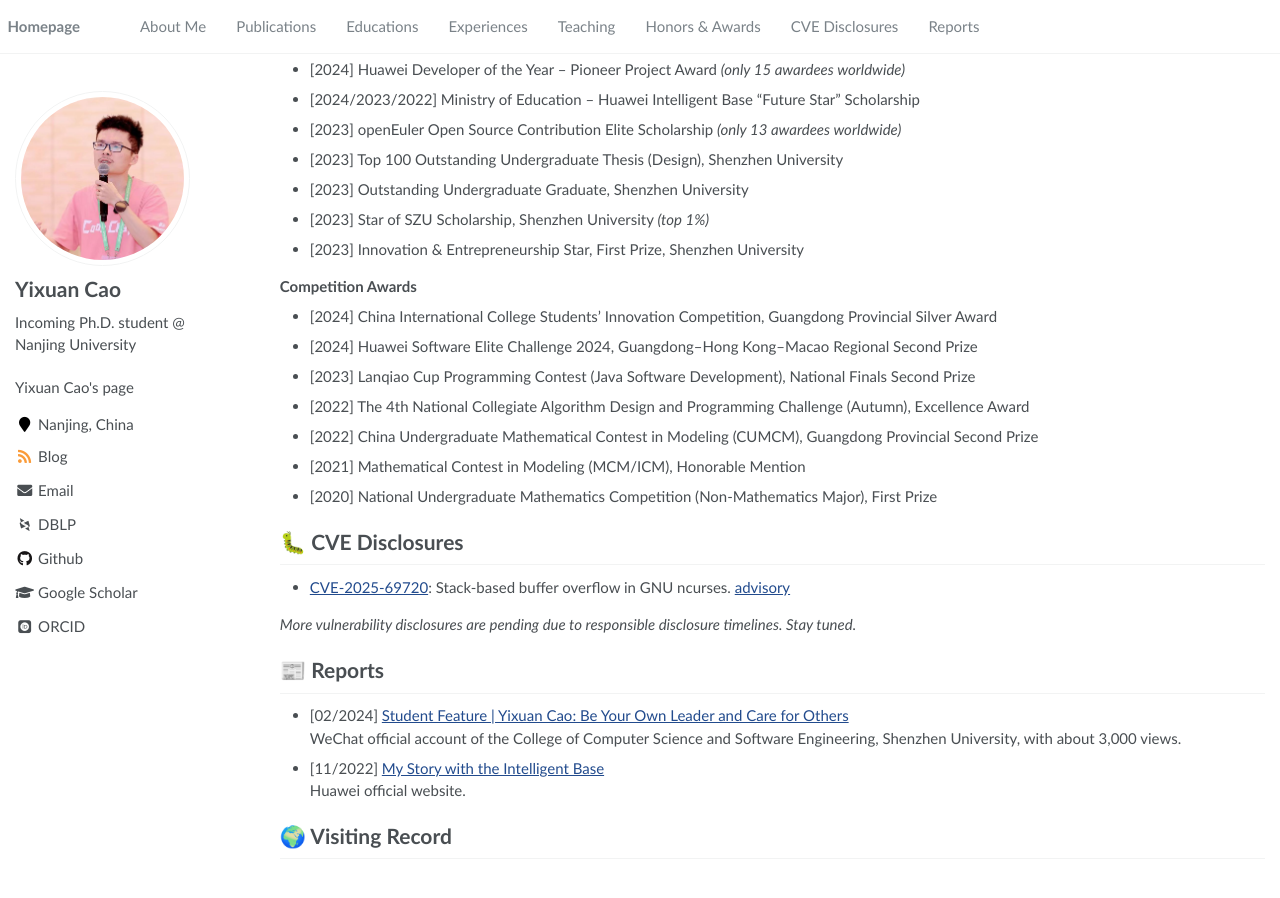
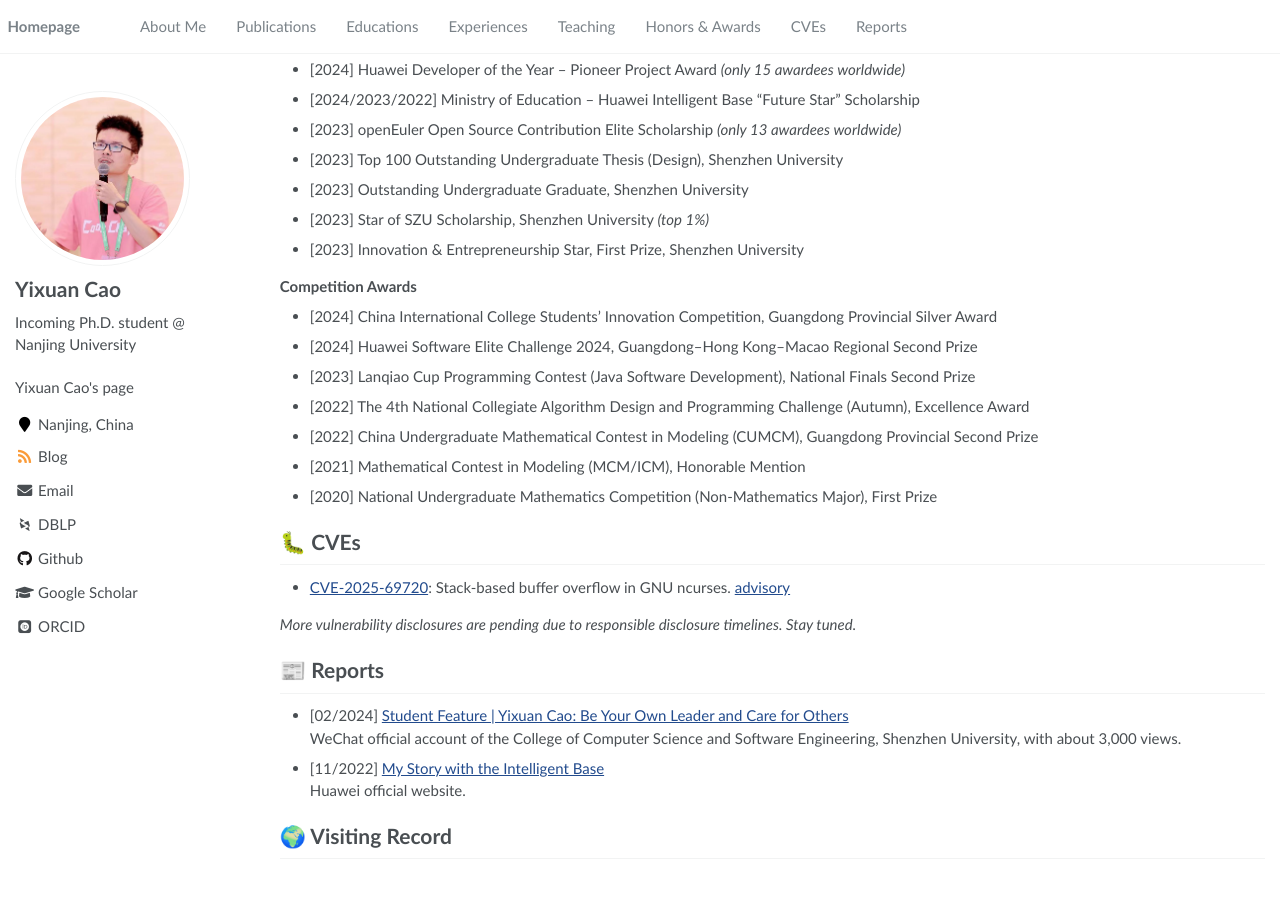
Before and after one commit to Cao-Wuhui/Cao-Wuhui.github.io, a Jekyll site: the page built from _pages/about.md, in a window 1280 px wide and 900 px high, scrolled down 1245 px. Built offline with Jekyll 4.4.1, drawn with Linux system fonts in a browser that asks for light colours; some web fonts are replaced.

Commit message:
Simplify CVE Disclosures to CVEs

```diff
--- a/_data/navigation.yml
+++ b/_data/navigation.yml
@@ -12,7 +12,7 @@ main:
     url: "/#-teaching"
   - title: "Honors & Awards"
     url: "/#-honors--awards"
-  - title: "CVE Disclosures"
-    url: "/#-cve-disclosures"
+  - title: "CVEs"
+    url: "/#-cves"
   - title: "Reports"
     url: "/#-reports"
--- a/_pages/about.md
+++ b/_pages/about.md
@@ -69,7 +69,7 @@ My research interests broadly span systems and software. Recently, I have been e
 - [2021] Mathematical Contest in Modeling (MCM/ICM), Honorable Mention
 - [2020] National Undergraduate Mathematics Competition (Non-Mathematics Major), First Prize
 
-# 🐛 CVE Disclosures
+# 🐛 CVEs
 - [CVE-2025-69720](https://www.cve.org/CVERecord?id=CVE-2025-69720): Stack-based buffer overflow in GNU ncurses. [advisory](https://github.com/Cao-Wuhui/CVE-2025-69720)
 
 *More vulnerability disclosures are pending due to responsible disclosure timelines.
```
